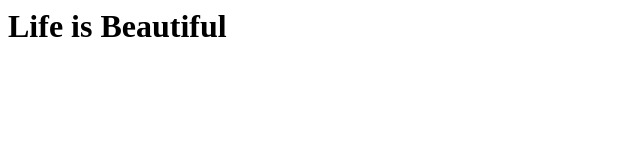
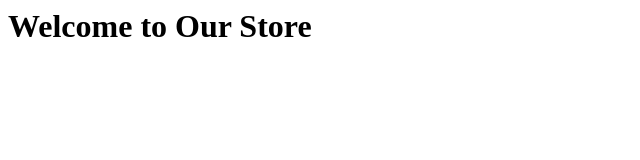
Before and after one commit to ankinade/abby, a plain HTML site: page index.html in a window 1280 px wide. Shown: the whole page, without its empty margins (0-640 px from the left). Drawn offline with Linux system fonts and the light colour scheme.

Commit message:
Changed Website to Store

```diff
--- a/index.html
+++ b/index.html
@@ -1,8 +1,8 @@
 <html>
 <head>
-<title>Life is Beautiful</title>
+<title>XYZ STORES</title>
 </head>
 <body>
-<h1>Life is Beautiful</h1>
+<h1>Welcome to Our Store</h1>
 </body>
 </html>
```
